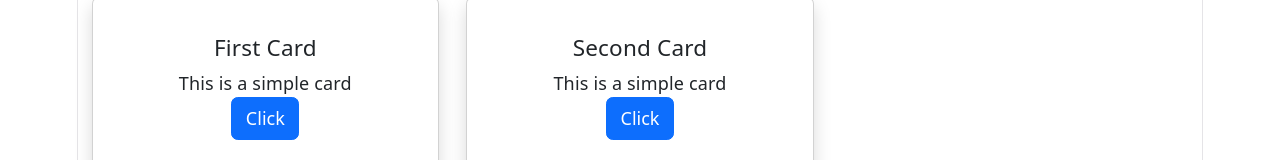
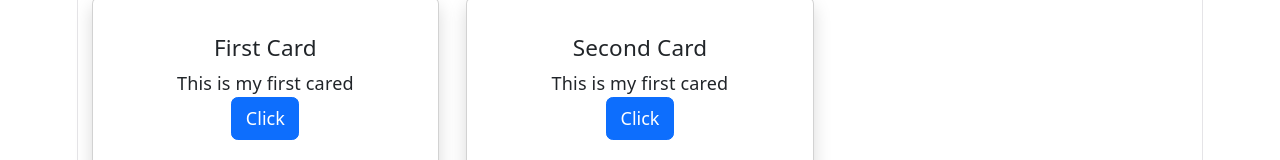
Before and after one commit to maya-said/ass-app, a React (Vite) app: page / in a window 1280 px wide. Shown: the part 359-519 px from the top of the page. Built offline with nearby package versions, Linux system fonts and the light colour scheme.

Commit message:
update card component

```diff
--- a/src/Components/Card.jsx
+++ b/src/Components/Card.jsx
@@ -3,7 +3,7 @@ function Card(props) {
     <div className="card shadow p-3 mb-4">
       <div className="card-body text-center">
         <h5 className="card-title">{props.title}</h5>
-        <p className="card-text">This is a simple card</p>
+        <p className="card-text">This is my first cared</p>
         <button className="btn btn-primary">Click</button>
       </div>
     </div>
```
